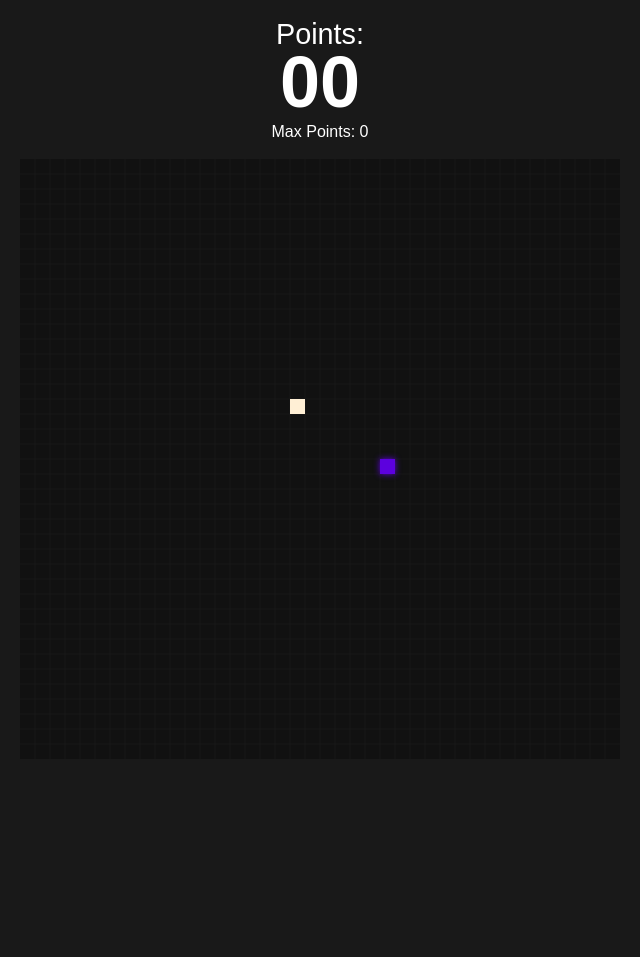
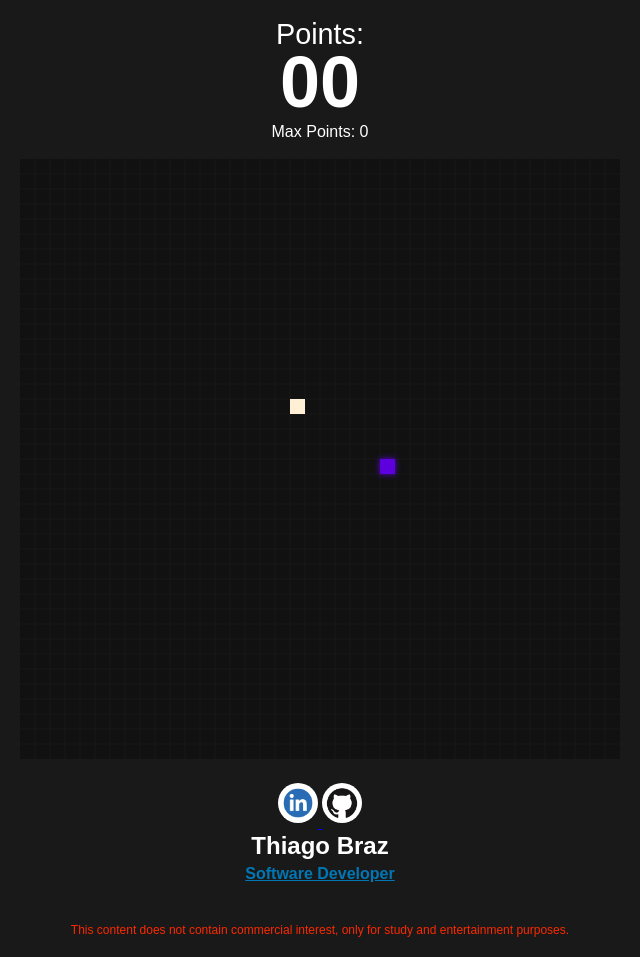
Before and after one commit to tatobrazm/snake, a plain HTML site: page index.html in a window 1280 px wide. Shown: the whole page, without its empty margins (320-960 px from the left). Before the commit the page ends 800 px from the top, so only its background shows below. Drawn offline with nearby package versions, Linux system fonts and the light colour scheme.

Commit message:
ADD CREDITS AND INFO ADD

```diff
--- a/css/style.css
+++ b/css/style.css
@@ -83,3 +83,43 @@ canvas {
   gap: 5px;
   cursor: pointer;
 }
+
+.container-braz {
+  text-align: center;
+  padding: 20px;
+}
+
+.linkedin-image {
+  width: 40px;
+  height: 40px;
+  border-radius: 50%;
+  margin-bottom: 5px;
+}
+
+.github-image {
+  width: 40px;
+  height: 40px;
+  border-radius: 50%;
+  margin-bottom: 5px;
+}
+
+.name {
+  font-size: 24px;
+  font-weight: bold;
+  margin-bottom: 5px;
+}
+
+.job-title {
+  font-size: 16px;
+  margin-bottom: 40px;
+  font-weight: bold;
+  color: #0077b5;
+  text-decoration: none;
+  text-decoration: underline;
+}
+
+.infoadd {
+  font-size: 12px;
+  font-weight: italic;
+  color: #fb2a00;
+}
--- a/index.html
+++ b/index.html
@@ -28,6 +28,17 @@
 <div style="--aspect-ratio: 4/3" >
     <canvas width="600" height="600" id="canvas"></canvas>
 </div>
+<div class="container-braz">
+  <a href="https://www.linkedin.com/in/thiago-braz-092b09ba">
+      <img src="./assets/linkedin-logo-vector.jpg" alt="Imagem do LinkedIn" class="linkedin-image">
+  </a>
+  <a href="https://github.com/tatobrazm">
+      <img src="./assets/github_vector.png" alt="Imagem do Github" class="github-image">
+  </a>
+  <div class="name">Thiago Braz</div>
+  <div class="job-title">Software Developer</div>
+  <div class="infoadd">This content does not contain commercial interest, only for study and entertainment purposes.</div>
+</div>
     <script src="./js/scripts.js"></script>
   </body>
 </html>
```
Also changed, not shown: assets/github_vector.png (added), assets/linkedin-logo-vector.jpg (added).
